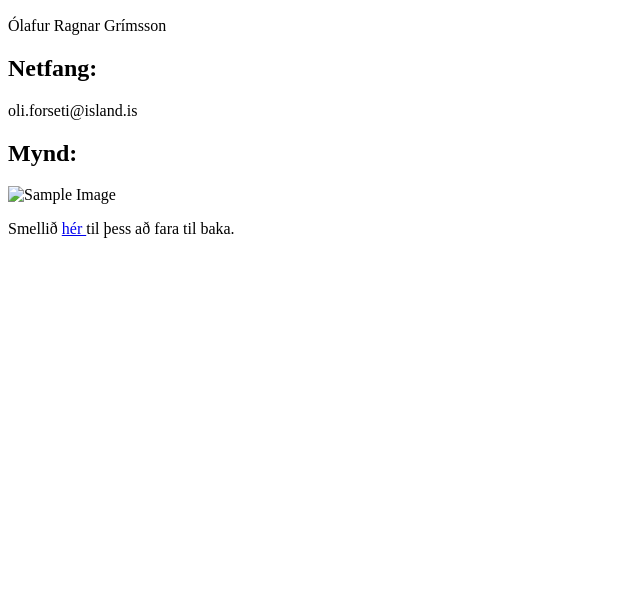
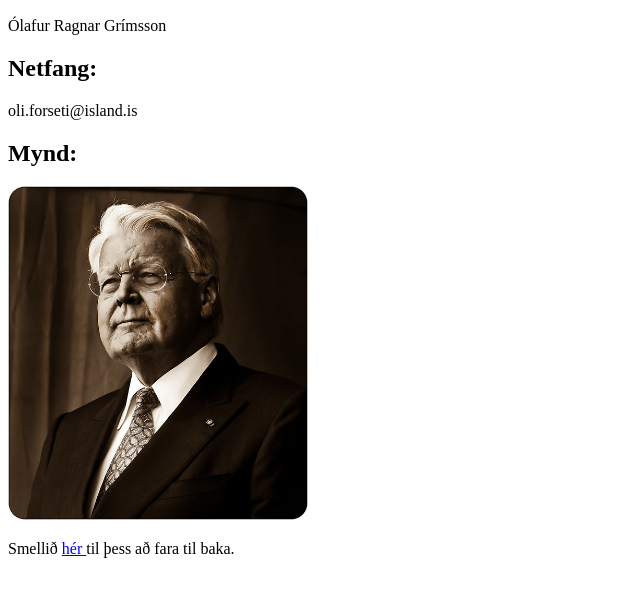
Before and after one commit to JoRE13/Vefforritun1, a plain HTML site: page Vika 1/Verkefni 1/about.html in a window 1280 px wide. Shown: the part 110-706 px from the top of the page, without its empty margins (0-640 px from the left). Drawn offline with Linux system fonts and the light colour scheme.

```diff
--- a/Vika 1/Verkefni 1/about.html
+++ b/Vika 1/Verkefni 1/about.html
@@ -12,7 +12,7 @@
     <h2>Netfang:</h2>
     <p>oli.forseti@island.is</p>
     <h2>Mynd:</h2>
-    <img src="img/oli.jpeg" alt="Sample Image" width="300">
+    <img src="img/oli.jpg" alt="ÓliÓliÓli" width="300">
 
     <p>
         Smellið <a href="index.html"> hér </a> til þess að fara til baka.
```
Also changed, not shown: Vika 1/Verkefni 1/img/images.jpeg (deleted).
